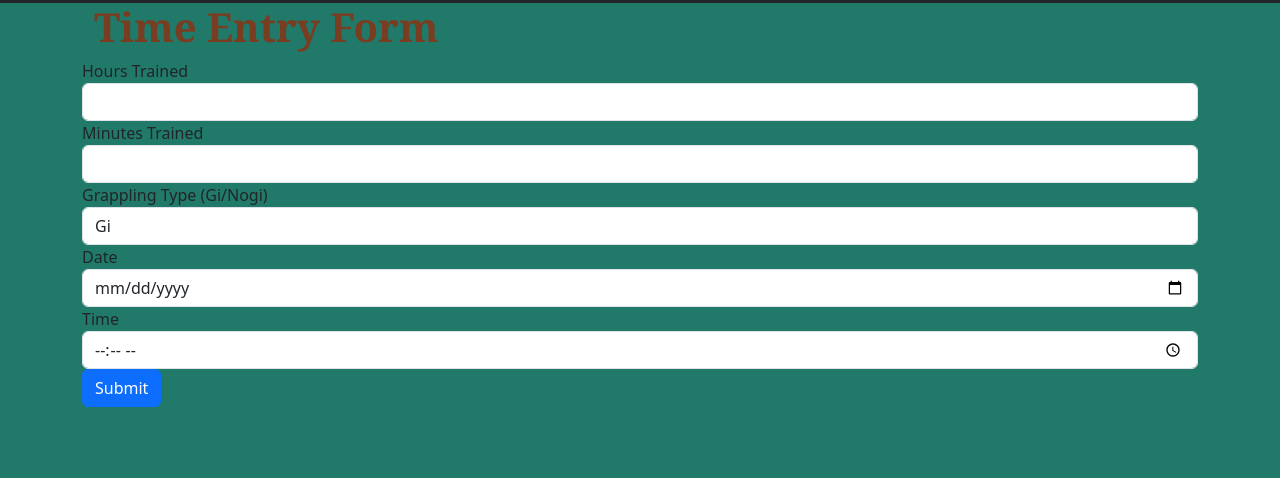
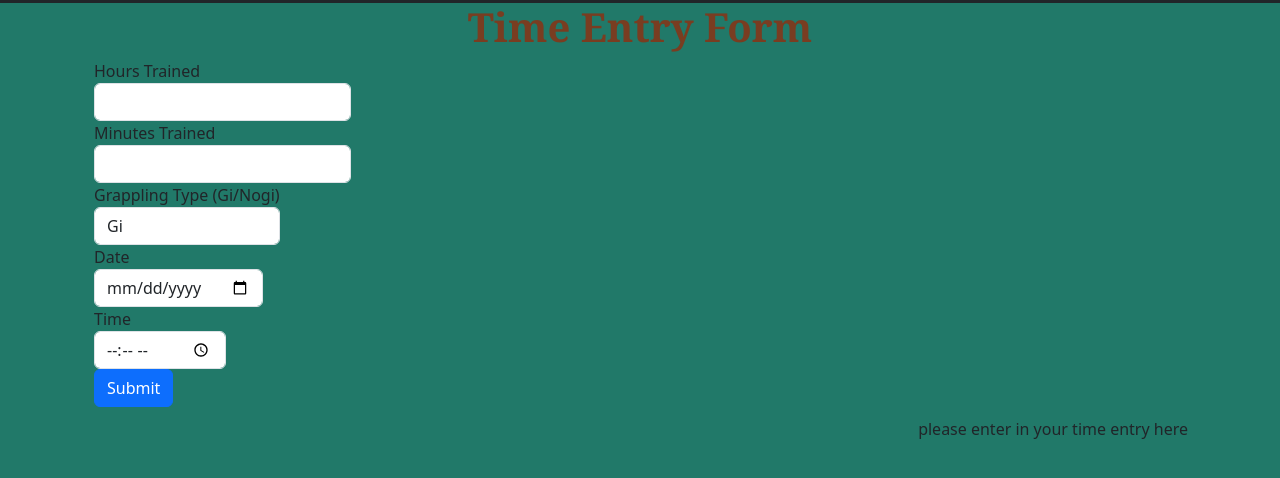
Before and after one commit to Ramanujiggy/Journada, a Django app: page /users/log_session in a window 1280 px wide. Shown: the part 13-491 px from the top of the page. Run offline with Django 5.2, Linux system fonts and the light colour scheme; some libraries are stand-ins or nearby versions.

Commit message:
made time entry form a flexbox, will finish setting up later

```diff
--- a/static/css/main.css
+++ b/static/css/main.css
@@ -2,7 +2,10 @@ body {
     background-color: #217969;
 }
 
+.container {
+    display: block;
 
+}
 
 h1 {
     color: #793d21;
@@ -51,3 +54,29 @@ h1 {
     width: 50%;
     text-align: center;
 }
+
+.reg-form {
+    margin: auto;
+    width: 50%;
+}
+
+/* time log entry */
+#time-entry-banner {
+    margin: auto;
+    width: 50%;
+    text-align: center;
+}
+
+#time-entry-form {
+    display: flex;
+    flex-direction: column;
+    align-items: flex-start;
+    justify-content: space-between;
+}
+
+#time-entry-message {
+    padding: 10px;
+    flex-grow: 1;
+    margin-left: 10px;
+    justify-self: right;
+}
--- a/templates/base.html
+++ b/templates/base.html
@@ -63,7 +63,7 @@
         </div>
     </nav>
     <main>
-        <div class="container">
+        <div class="container" id="main-body-block">
             {% block content %}
 
             {% endblock %}
--- a/templates/create_training_log.html
+++ b/templates/create_training_log.html
@@ -1,33 +1,36 @@
 <!DOCTYPE html>
 {% extends 'base.html' %}
-
+{% load crispy_forms_tags %}
+{% load static %}
 <html lang="en">
 <head>
   <meta charset="UTF-8">
   <meta name="viewport" content="width=device-width, initial-scale=1.0">
   <title>Time Entry Form</title>
   <link rel="stylesheet" href="https://stackpath.bootstrapcdn.com/bootstrap/4.5.2/css/bootstrap.min.css">
+  <link rel="stylesheet" href="{% static 'css/main.css' %}">
 </head>
 
 {% block content %}
 <body>
-  <div class="container">
+  <div class="container" id="time-entry-banner">
     <h1>Time Entry Form</h1>
     <form action="log_session" method="POST">
     {% csrf_token%}
   </div>
 
-  <div class="form-group">
+  <div class="container" id="time-entry-form">
+  <div class="form-group" id="form-hours-trained">
     <label for="{{form.hours_trained.id_for_label}}">Hours Trained</label>
     <input type="number" class="form-control" id="{{form.hours_trained.id_for_label}}" name="{{form.hours_trained.name}}">
   </div>
 
-  <div class="form-group">
+  <div class="form-group" id="form-minutes-trained">
     <label for="{{form.minutes_trained.id_for_label}}">Minutes Trained</label>
     <input type="number" class="form-control" id="{{form.minutes_trained.id_for_label}}" name="{{form.minutes_trained.name}}">
   </div>
 
-  <div class = "form-group">
+  <div class = "form-group" id="form-grapplingn-id">
     <label for="{{form.grappling_type.id_for_label}}">Grappling Type (Gi/Nogi)</label>
     <select class="form-control" id="{{form.grappling_type.id_for_label}}" name= "{{form.grappling_type.name}}">
       <option value = "gi">Gi</option>
@@ -35,21 +38,26 @@
     </select>
   </div>
 
-  <div class = "form-group">
+  <div class = "form-group" id="form-date-id">
      <label for ="{{form.date.id_for_label}}">Date</label>
      <input type="date" class ="form-control" id="{{form.date.id_for_label}}" name="{{form.date.name}}" >
   </div>
 
-  <div class = "form-group">
+  <div class = "form-group" id="form-time-id">
     <label for="{{form.time.id_for_label}}">Time</label>
     <input type="time" class ="form-control" id="{{form.time.id_for_label}}" name="{{form.time.name}}" >
   </div>
 
-  <div class="form-group">
+  <div class="form-group" id-"form-btn-submit">
      <button type="submit" class="btn btn-primary">Submit</button>
   </div>
+</div>
+    </form>
+    <div class="message-container" id="time-entry-message">
+      <p>please enter in your time entry here</p>
+    </div>
 
-    </form>
+
   </div>
 
 </body>
--- a/templates/registration/login.html
+++ b/templates/registration/login.html
@@ -15,11 +15,11 @@
 
 {% block title %}Journada- Login {%endblock%}
 
-
 {% block content %}
 <div class="login-banner">
 <h1>Log In</h1>
 </div>
+
 <div class="login-form" id="login-form">
 <form method="post">
     {% csrf_token%} {{form|crispy}}
@@ -30,7 +30,6 @@
     <p> Don't have an account?
     Create one <a href="{% url 'signup' %}">here</a>!</p>
     </div>
-
 </form>
 
 {%endblock%}
```
Also changed, not shown: templates/registration/signup.html (+25 -2 lines).
